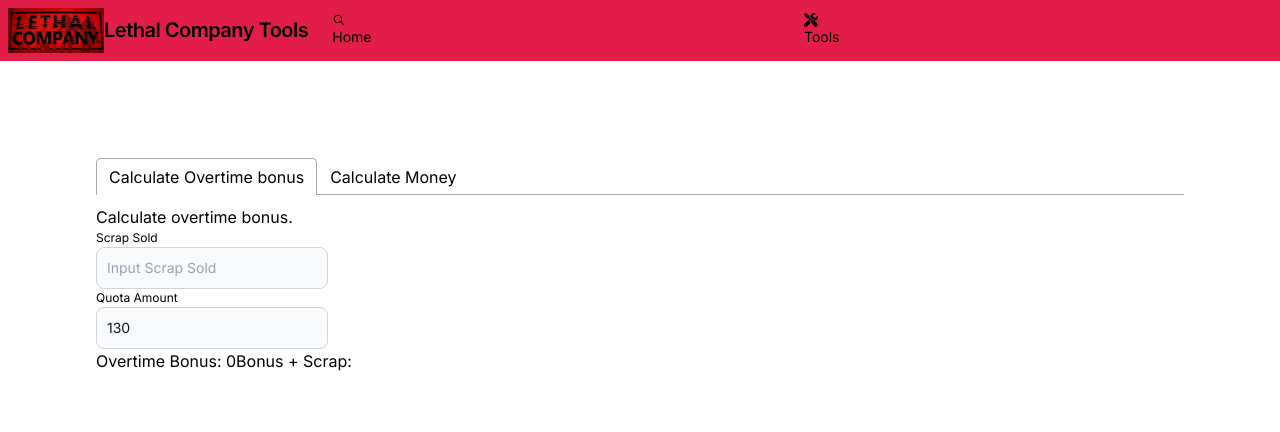
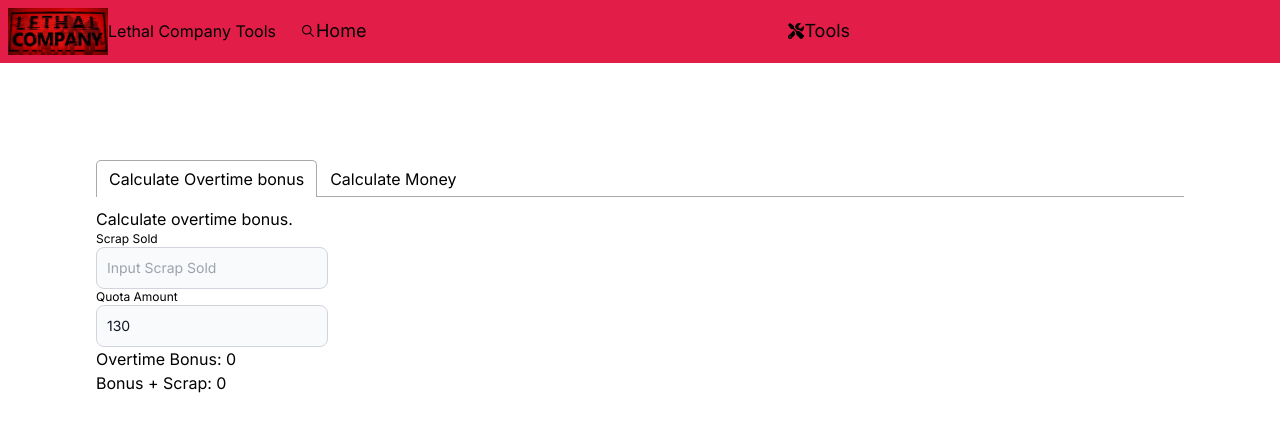
Before and after one commit to t-nakane774/lethal_company_tools, a Next.js app: page /tools in a window 1280 px wide. Shown: the top 432 px of the page. Built offline with nearby package versions, Linux system fonts and the light colour scheme.

Commit message:
リファクタリング第一弾

```diff
--- a/app/(view)/_component/navigation/TopNavigator.tsx
+++ b/app/(view)/_component/navigation/TopNavigator.tsx
@@ -3,31 +3,26 @@ import { FaTools } from "react-icons/fa";
 import logo from '../../../images/logo-with-crew.png'
 import './styles/TopNavigator.css'
 
-export default function TopNavigator() {
-
+export const TopNavigator = () => {
   return (
     <nav className="nav-style">
-      <a href="./home" className="flex items-center flex-shrink-0 mr-6 hover:text-white">
+      <a href="./home" className="logo-title">
         <div className='logo'>
           <img src={logo.src} width={100} />
         </div>
-        <span className="font-semibold text-xl tracking-tight">Lethal Company Tools</span>
+        <span className="title">Lethal Company Tools</span>
       </a>
-      <div className="w-full block flex-grow lg:flex lg:items-center lg:w-auto">
-        <div className="flex text-sm lg:flex-grow">
-          <a href="./home" className="block lg:inline-block lg:mt-0 hover:text-white">
-            <div className="flex-nowrap">
-              <IoIosSearch />
-              Home
-            </div>
+      <div className="menu">
+        <IoIosSearch />
+        <div className="menu-option">
+          <a href="./home" className="logo-title">
+            Home
           </a>
         </div>
-        <div className="flex text-sm lg:flex-grow">
-          <a href="./tools" className="block lg:inline-block lg:mt-0 hover:text-white">
-            <div className="flex-nowrap">
-              <FaTools />
-              Tools
-            </div>
+        <FaTools />
+        <div className="menu-option">
+          <a href="./tools" className="logo-title">
+            Tools
           </a>
         </div>
       </div>
--- a/app/(view)/_component/navigation/styles/TopNavigator.css
+++ b/app/(view)/_component/navigation/styles/TopNavigator.css
@@ -3,10 +3,24 @@
 @import "tailwindcss/utilities";
 
 @layer components {
-  .logo {
+  .logo-title {
+    @apply flex items-center flex-shrink-0 mr-6 hover:text-white;
+  }
+  .logo-title.logo {
     @apply w-24 h-auto;
   }
-
+  .logo-title.title {
+    @apply font-semibold text-xl tracking-tight;
+  }
+  .menu {
+    @apply w-full block flex-grow lg:flex lg:items-center lg:w-auto;
+  }
+  .menu-option {
+    @apply flex text-lg lg:flex-grow;
+  }
+  .menu-option.display-title {
+    @apply block lg:inline-block lg:mt-0 hover:text-white;
+  }
   .nav-style {
     @apply flex items-center justify-between flex-wrap p-2 bg-rose-600 text-black;
   }
--- a/app/(view)/home/page.tsx
+++ b/app/(view)/home/page.tsx
@@ -3,7 +3,7 @@ import { Tab, TabList, TabPanel, Tabs } from 'react-tabs';
 import './styles/search.css';
 import 'react-tabs/style/react-tabs.css';
 
-export default function Index() {
+export default () => {
   const renderAbout = () => {
     return (
       <text>
--- a/app/(view)/tools/_component/OvertimeBonusCalculater/OvertimeBonusCalculator.tsx
+++ /dev/null
@@ -1,65 +0,0 @@
-import { useState } from "react";
-
-export default function OvertimeBonusCalculator() {
-
-  const [overtimeBonus, setOvertimeBonus] = useState<number>();
-  const [scrapSold, setScrapSold] = useState<number>();
-  const [quotaAmount, setQuotaAmount] = useState<number>(130);
-
-  const renderAbout = () => {
-    return (
-      <text>
-        Calculate overtime bonus.
-      </text>
-    );
-  }
-
-  //小数点以下切り捨て
-  const calculateOvertimeBonus = () => {
-    if (!scrapSold) return 0;
-    if (!quotaAmount) return 0;
-
-    return Math.floor((scrapSold - quotaAmount) / 5 - 15);
-  }
-
-  const calculateTotal = () => {
-    if (!scrapSold) return;
-
-    return scrapSold + calculateOvertimeBonus();
-  }
-
-  return (
-    <view>
-      {renderAbout()}
-      <div>
-        <div style={{ fontSize: 12 }}>Scrap Sold</div>
-        <input
-          type='number'
-          id="scrap-sold"
-          className="input-box"
-          placeholder="Input Scrap Sold"
-          onChange={(event) =>
-            setScrapSold(Number(event.target.value))
-          }
-        />
-      </div>
-      <div>
-        <div style={{ fontSize: 12 }}>Quota Amount</div>
-        <input
-          type='number'
-          id="quota-amount"
-          className="input-box"
-          placeholder="Input Quota Amount"
-          defaultValue={quotaAmount}
-          onChange={(event) =>
-            setQuotaAmount(Number(event.target.value))
-          }
-        />
-      </div>
-      <div>
-        Overtime Bonus: {calculateOvertimeBonus()}
-        Bonus + Scrap: {calculateTotal()}
-      </div>
-    </view>
-  );
-}
--- /dev/null
+++ b/app/(view)/tools/_component/OvertimeBonusCalculator/OvertimeBonusCalculator.tsx
@@ -0,0 +1,62 @@
+import { useMemo, useState } from "react";
+import './styles/OvertimeBonusCalculator.css'
+
+const renderCalculateOvertimeBonus = (scrapSold: number, quotaAmount: number) => {
+  const overtimeBonus = useMemo(() => {
+    if (quotaAmount >= scrapSold) return 0;
+    const result = Math.floor((scrapSold - quotaAmount) / 5 - 15);
+    return result < 0 ? 0 : result;
+  }, [scrapSold, quotaAmount]);
+
+  return (
+    <>
+      <div> Overtime Bonus: {overtimeBonus} </div>
+      <div> Bonus + Scrap: {scrapSold + overtimeBonus} </div>
+    </>
+  );
+}
+
+const renderAbout = () => {
+  return (
+    <text>
+      Calculate overtime bonus.
+    </text>
+  );
+}
+
+export const OvertimeBonusCalculator = () => {
+  const [scrapSold, setScrapSold] = useState<number>();
+  const [quotaAmount, setQuotaAmount] = useState<number>(130);
+
+  return (
+    <view>
+      {renderAbout()}
+      <div>
+        <div className="input-box-title">Scrap Sold</div>
+        <input
+          type='number'
+          id="scrap-sold"
+          className="input-box"
+          placeholder="Input Scrap Sold"
+          onChange={(event) =>
+            setScrapSold(Number(event.target.value))
+          }
+        />
+      </div>
+      <div>
+        <div className="input-box-title">Quota Amount</div>
+        <input
+          type='number'
+          id="quota-amount"
+          className="input-box"
+          placeholder="Input Quota Amount"
+          defaultValue={quotaAmount}
+          onChange={(event) =>
+            setQuotaAmount(Number(event.target.value))
+          }
+        />
+      </div>
+      {renderCalculateOvertimeBonus(!scrapSold ? 0 : scrapSold, quotaAmount)}
+    </view>
+  );
+}
--- /dev/null
+++ b/app/(view)/tools/_component/OvertimeBonusCalculator/styles/OvertimeBonusCalculator.css
@@ -0,0 +1,9 @@
+@import "tailwindcss/base";
+@import "tailwindcss/components";
+@import "tailwindcss/utilities";
+
+@layer components {
+  .input-box-title {
+    @apply text-xs;
+  }
+}
--- a/app/(view)/tools/_component/ScrapSoldCalculater/ScrapSoldCalculater.tsx
+++ b/app/(view)/tools/_component/ScrapSoldCalculater/ScrapSoldCalculator.tsx
@@ -1,12 +1,7 @@
 import { Moon, moonPrice } from "@/app/models/moon";
 import { Equipment, Upgrade, merchandicePrice } from "@/app/models/store_item";
-import { Button, Checkbox, Input, Radio } from "@mui/material";
+import { Button, Checkbox, Radio } from "@mui/material";
 import { useState } from "react";
-
-interface props {
-  scrapSold2: number;
-  quotaAmount2: number;
-}
 
 type BuyItem = {
   name: Equipment | Upgrade;
@@ -14,11 +9,14 @@ type BuyItem = {
   count: number;
 }
 
-export default function ScrapSoldCalculater() {
+// TODO リファクタリング
+export const ScrapSoldCalculator = () => {
   const [targetMoney, setTargetMoney] = useState<number>(550);
   const [quotaAmount, setQuotaAmount] = useState<number>(130);
   const [moonSelected, setMoonSelected] = useState<Moon>("Free");
   const [boughtItems, setBoughtItems] = useState<BuyItem[]>([]);
+
+  const moonOptions: Moon[] = ["Free", "Rend", "Dine", "Titan", "Artifice", "Embrion"];
 
   const renderAbout = () => {
     return (
@@ -32,7 +30,7 @@ export default function ScrapSoldCalculater() {
     const id = "moons-" + moonName;
 
     return (
-      <span>
+      <>
         <Radio
           id={id}
           name='moons-radio'
@@ -44,7 +42,7 @@ export default function ScrapSoldCalculater() {
         >
           <text>{moonName}({moonPrice(moonName)})</text>
         </label>
-      </span>
+      </>
     )
   }
 
@@ -183,6 +181,8 @@ export default function ScrapSoldCalculater() {
         <details>
           <summary>Target Money Helper</summary>
           <div>
+            //TODO リファクタリング
+            {/* {moonOptions.map((option) => renderMoonRadio(option))} */}
             {renderMoonRadio("Free")}
             {renderMoonRadio("Rend")}
             {renderMoonRadio("Dine")}
@@ -217,7 +217,7 @@ export default function ScrapSoldCalculater() {
             variant="contained"
             onClick={() => setTargetMoney(calculateTargetMoney())}
           >
-            Culculate to Target Money
+            Calculate to Target Money
           </Button>
         </details>
       </div>
--- a/app/(view)/tools/page.tsx
+++ b/app/(view)/tools/page.tsx
@@ -2,11 +2,10 @@
 import { Tab, TabList, TabPanel, Tabs } from 'react-tabs';
 import './styles/tools.css';
 import 'react-tabs/style/react-tabs.css';
-import OvertimeBonusCalculator from './_component/OvertimeBonusCalculater/OvertimeBonusCalculator';
-import { useState } from 'react';
-import ScrapSoldCalculater from './_component/ScrapSoldCalculater/ScrapSoldCalculater';
+import { OvertimeBonusCalculator } from './_component/OvertimeBonusCalculator/OvertimeBonusCalculator';
+import { ScrapSoldCalculator } from './_component/ScrapSoldCalculater/ScrapSoldCalculator';
 
-export default function Index() {
+export default () => {
   return (
     <main className="flex min-h-screen flex-col items-center justify-between p-24">
       <div className='container mx-auto'>
@@ -20,7 +19,7 @@ export default function Index() {
             <OvertimeBonusCalculator />
           </TabPanel>
           <TabPanel>
-            <ScrapSoldCalculater />
+            <ScrapSoldCalculator />
           </TabPanel>
         </Tabs>
       </div>
--- a/app/layout.tsx
+++ b/app/layout.tsx
@@ -1,6 +1,6 @@
 import type { Metadata } from "next";
 import { Inter } from "next/font/google";
-import TopNavigator from "./(view)/_component/navigation/TopNavigator";
+import { TopNavigator } from "./(view)/_component/navigation/TopNavigator";
 import "./globals.css";
 
 const inter = Inter({ subsets: ["latin"] });
--- a/app/page.tsx
+++ b/app/page.tsx
@@ -3,7 +3,7 @@ import Image from "next/image";
 import { redirect } from "next/navigation";
 import { useEffect } from "react";
 
-export default function Home() {
+export default () => {
   useEffect(() => {
     redirect("./home")
   })
--- a/package.json
+++ b/package.json
@@ -11,7 +11,7 @@
   "dependencies": {
     "@emotion/react": "^11.11.4",
     "@emotion/styled": "^11.11.5",
-    "@mui/material": "^5.15.17",
+    "@mui/material": "^5.16.7",
     "next": "14.1.0",
     "react": "^18",
     "react-dom": "^18",
```
Also changed, not shown: app/(view)/tools/_component/OvertimeBonusCalculater/styles/OvertimeBonusCalculator.css (deleted), 1 other file (tests, documents, lock files or other folders).
